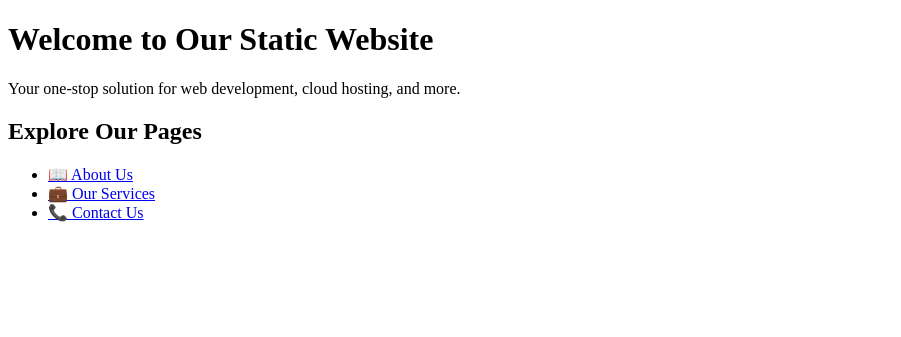
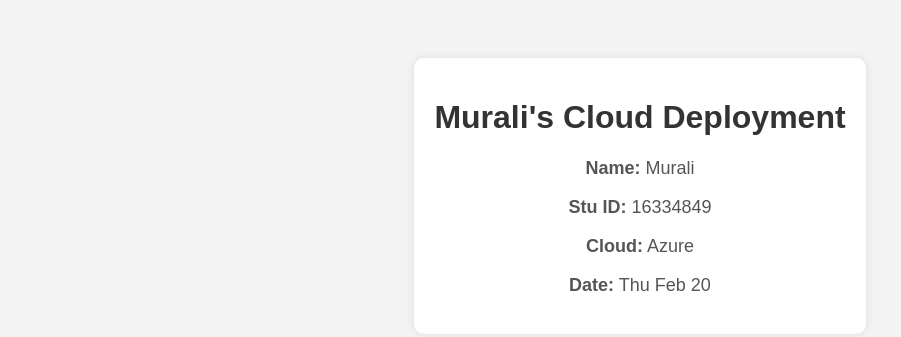
Before and after one commit to muralikrish9/my-static-site, a plain HTML site: page index.html in a window 1280 px wide. Shown: the whole page, without its empty margins (0-901 px from the left). Drawn offline with Linux system fonts and the light colour scheme.

Commit message:
Update index.html

```diff
--- a/index.html
+++ b/index.html
@@ -3,18 +3,37 @@
 <head>
     <meta charset="UTF-8">
     <meta name="viewport" content="width=device-width, initial-scale=1.0">
-    <title>Welcome to Our Site
-           Name: Murali Stu id: 16334849 Cloud: Azure blob Date: Thu Feb 20</title>
+    <title>Murali's Cloud Deployment</title>
+    <style>
+        body {
+            font-family: Arial, sans-serif;
+            background-color: #f4f4f4;
+            text-align: center;
+            padding: 50px;
+        }
+        .container {
+            background: white;
+            padding: 20px;
+            border-radius: 10px;
+            box-shadow: 0px 0px 10px rgba(0, 0, 0, 0.1);
+            display: inline-block;
+        }
+        h1 {
+            color: #333;
+        }
+        p {
+            font-size: 18px;
+            color: #555;
+        }
+    </style>
 </head>
 <body>
-    <h1>Welcome to Our Static Website</h1>
-    <p>Your one-stop solution for web development, cloud hosting, and more.</p>
-
-    <h2>Explore Our Pages</h2>
-    <ul>
-        <li><a href="about.html">📖 About Us</a></li>
-        <li><a href="services.html">💼 Our Services</a></li>
-        <li><a href="contact.html">📞 Contact Us</a></li>
-    </ul>
+    <div class="container">
+        <h1>Murali's Cloud Deployment</h1>
+        <p><strong>Name:</strong> Murali</p>
+        <p><strong>Stu ID:</strong> 16334849</p>
+        <p><strong>Cloud:</strong> Azure</p>
+        <p><strong>Date:</strong> Thu Feb 20</p>
+    </div>
 </body>
 </html>
```
